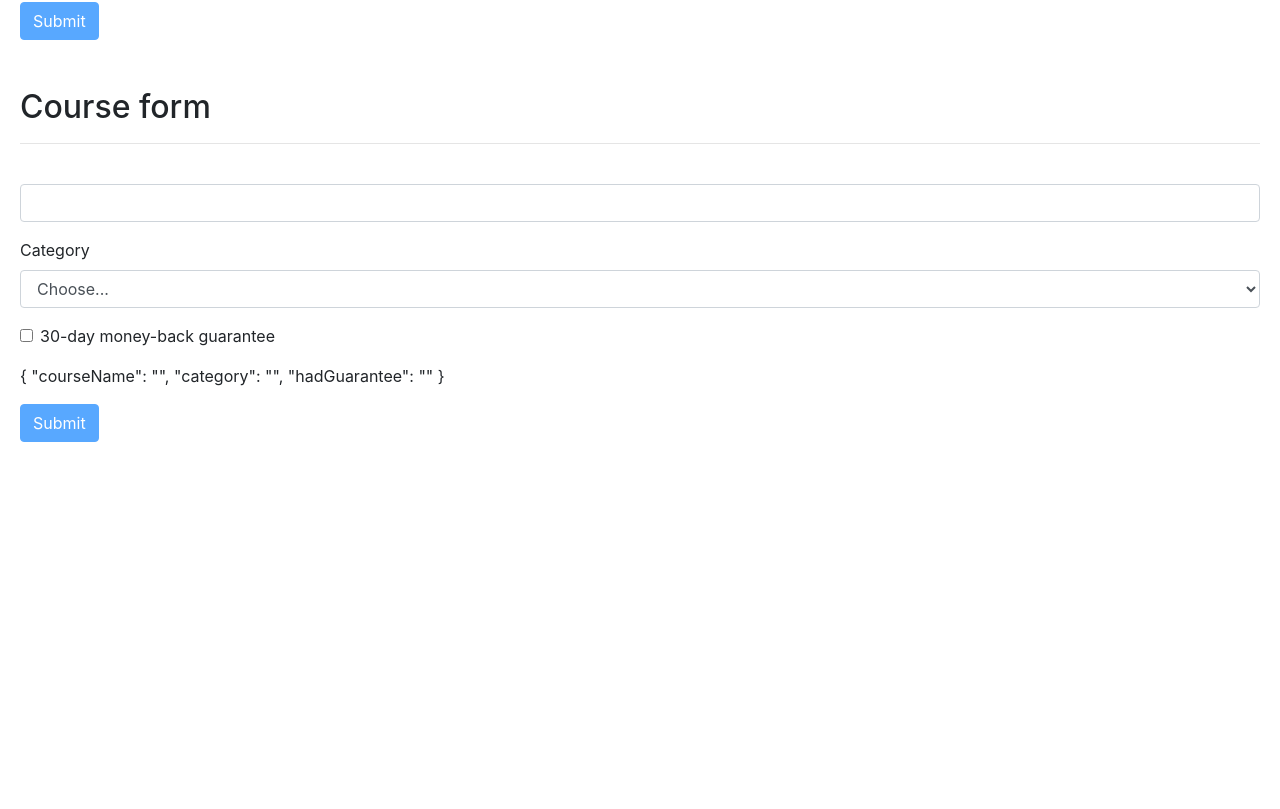
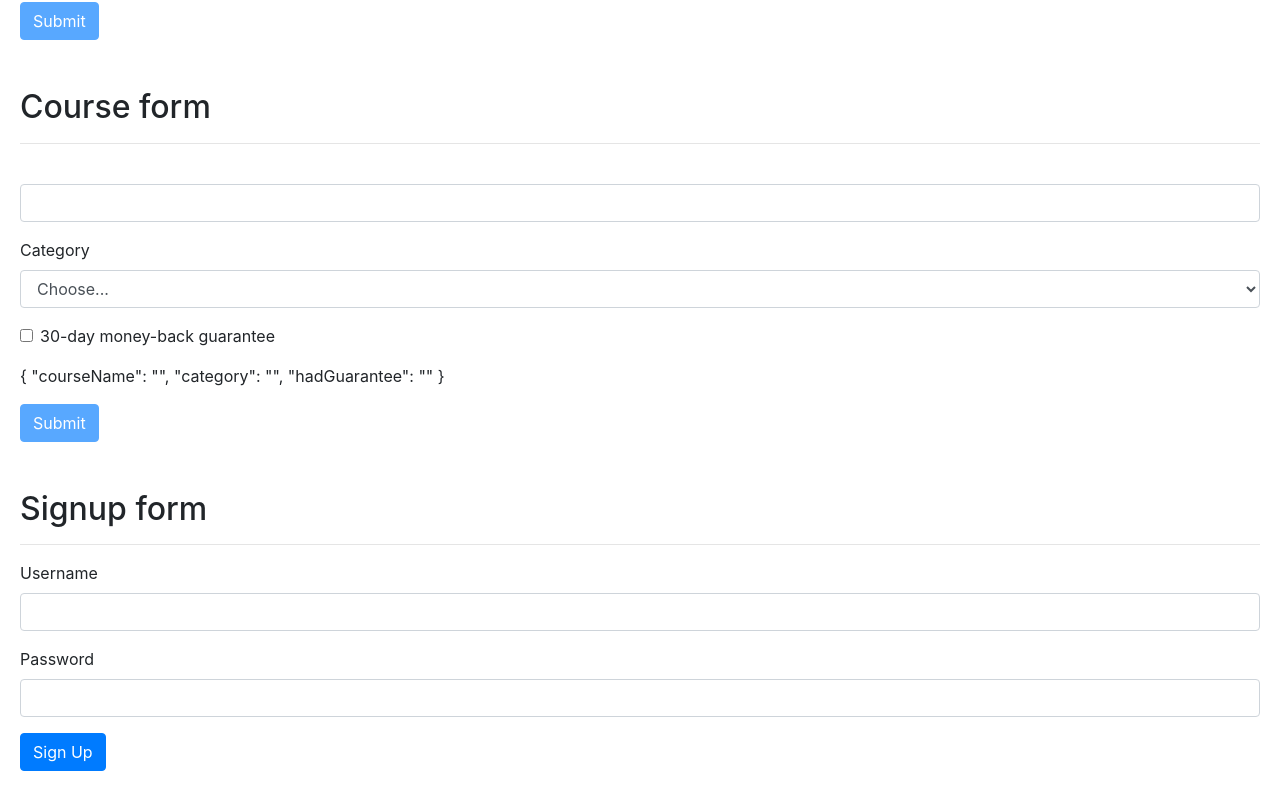
Before and after one commit to eugenesyuk/Angular-practice, an Angular app: page / in a window 1280 px wide. Shown: the part 2711-3520 px from the top of the page. Before the commit the page ends 3221 px from the top, so only its background shows below. Built offline with nearby package versions, Linux system fonts and the light colour scheme.

Commit message:
Added signup form using reactive-forms

```diff
--- a/src/app/app.component.html
+++ b/src/app/app.component.html
@@ -37,3 +37,8 @@
   <h2>Course form</h2><hr>
   <course-form></course-form>
 </div>
+
+<div class="my-5">
+  <h2>Signup form</h2><hr>
+  <signup-form></signup-form>
+</div>
--- a/src/app/app.module.ts
+++ b/src/app/app.module.ts
@@ -1,5 +1,5 @@
 import { BrowserModule } from '@angular/platform-browser';
-import { FormsModule } from '@angular/forms';
+import { FormsModule, ReactiveFormsModule } from '@angular/forms';
 import { NgModule } from '@angular/core';
 
 import { AppRoutingModule } from './app-routing.module';
@@ -13,6 +13,7 @@ import { InputFormatDirective } from './directives/input-format.directive';
 import { ZippyComponent } from './components/zippy/zippy.component';
 import { ContactFormComponent } from './components/contact-form/contact-form.component';
 import { CourseFormComponent } from './components/course-form/course-form.component';
+import { SignupFormComponent } from './components/signup-form/signup-form.component';
 
 @NgModule({
   declarations: [
@@ -25,8 +26,10 @@ import { CourseFormComponent } from './components/course-form/course-form.compon
     ZippyComponent,
     ContactFormComponent,
     CourseFormComponent,
+    SignupFormComponent
   ],
   imports: [
+    ReactiveFormsModule,
     BrowserModule,
     FormsModule,
     AppRoutingModule
--- /dev/null
+++ b/src/app/components/signup-form/signup-form.component.html
@@ -0,0 +1,45 @@
+<form [formGroup]="form" (ngSubmit)="login()">
+    <div
+        class="alert alert-danger"
+        *ngIf="form.errors">
+        error
+    </div>
+
+    <div formGroupName="account">
+        <div class="form-group">
+            <label for="username">Username</label>
+            <input
+                formControlName="username"
+                id="username"
+                type="text"
+                class="form-control">
+        </div>
+
+        <div *ngIf="username.pending" class="center"><i class="fas fa-spinner rotating"></i></div>
+
+        <div
+            class="alert alert-danger"
+            *ngIf="username.touched && username.invalid">
+            <div *ngIf="username.errors.required">This field is required.</div>
+            <div *ngIf="username.errors.minlength">Username must have {{ username.errors.minlength.requiredLength }} characters at least.</div>
+            <div *ngIf="username.errors.containSpace">Username should not contain spaces.</div>
+            <div *ngIf="username.errors.isNotUnique">Username '{{username.errors.providedValue}}' is already taken.</div>
+        </div>
+
+        <div class="form-group">
+            <label for="password">Password</label>
+            <input
+                formControlName="password"
+                id="password"
+                type="text"
+                class="form-control">
+        </div>
+
+        <div
+            class="alert alert-danger"
+            *ngIf="password.touched && password.invalid">
+            <div *ngIf="password.errors.required">This field is required.</div>
+        </div>
+    </div>
+    <button class="btn btn-primary" type="submit" [disabled]="false">Sign Up</button>
+</form>
--- /dev/null
+++ b/src/app/components/signup-form/signup-form.component.ts
@@ -0,0 +1,40 @@
+import { UsernameValidators } from './../validators/username.validators';
+import { Component } from '@angular/core';
+import { FormGroup, FormControl, Validators } from '@angular/forms';
+
+@Component({
+  selector: 'signup-form',
+  templateUrl: './signup-form.component.html',
+  styleUrls: ['./signup-form.component.css']
+})
+
+export class SignupFormComponent {
+  form = new FormGroup({
+    account: new FormGroup({
+      username: new FormControl('',
+      [
+        Validators.required,
+        Validators.minLength(5),
+        UsernameValidators.containSpace,
+      ],
+      [
+        UsernameValidators.isUnique
+      ]),
+      password: new FormControl('', Validators.required)
+    })
+  });
+
+  get username() {
+    return this.form.get('account.username');
+  }
+
+  get password() {
+    return this.form.get('account.password');
+  }
+
+  login() {
+    this.form.setErrors({
+      isNotUnique: true
+    });
+  }
+}
--- /dev/null
+++ b/src/app/components/validators/username.validators.ts
@@ -0,0 +1,24 @@
+import { AbstractControl, ValidationErrors } from "@angular/forms";
+
+export class UsernameValidators {
+    static containSpace(control: AbstractControl) : ValidationErrors | null {
+        if ((control.value as string).includes(' ')) {
+            return { containSpace: true };
+        } else {
+            return null;
+        }
+    }
+
+    static isUnique(control: AbstractControl): Promise<ValidationErrors | null> {
+
+        return new Promise( (resolve, reason) => {
+            setTimeout( () => {
+                if(control.value === 'eugene') {
+                    resolve({ isNotUnique: true, providedValue: control.value });
+                } else {
+                    resolve(null);
+                }
+            }, 2000);
+        });
+    }
+}
--- a/src/styles.scss
+++ b/src/styles.scss
@@ -3,5 +3,30 @@
 @import '~bootstrap/dist/css/bootstrap.css';
 
 body {
-    padding: 20px;
+  padding: 20px;
 }
+
+.center {
+  text-align: center;
+}
+
+@keyframes rotating {
+  from {
+      -ms-transform: rotate(0deg);
+      -moz-transform: rotate(0deg);
+      -webkit-transform: rotate(0deg);
+      -o-transform: rotate(0deg);
+      transform: rotate(0deg);
+  }
+  to {
+      -ms-transform: rotate(360deg);
+      -moz-transform: rotate(360deg);
+      -webkit-transform: rotate(360deg);
+      -o-transform: rotate(360deg);
+      transform: rotate(360deg);
+  }
+}
+
+.rotating {
+  animation: rotating 2s linear infinite;
+}
```
Also changed, not shown: src/app/components/signup-form/signup-form.component.css (added), 1 other file (tests, documents, lock files or other folders).
